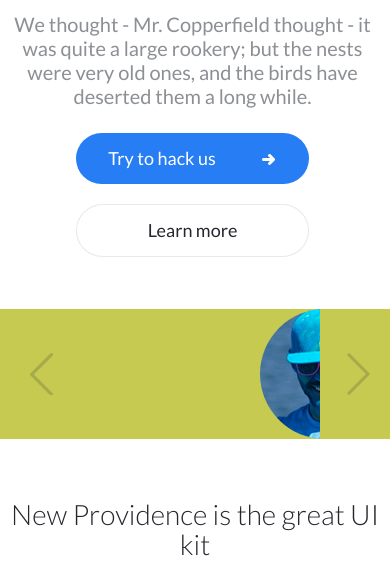
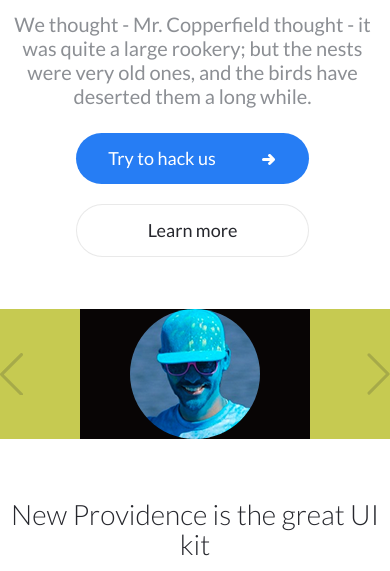
Before and after one commit to YuriSmal/team2, a plain HTML site: page index.html in a window 390 px wide. Shown: the part 475-1046 px from the top of the page. Drawn offline with nearby package versions, Linux system fonts and the light colour scheme.

Commit message:
fixed narrow slider

```diff
--- a/css/biletsky/style.css
+++ b/css/biletsky/style.css
@@ -82,7 +82,7 @@ h1,h2,h3,h4,h5,h6{font-size:inherit;font-weight: inherit;}
 }
 .iphone-feature-button1:hover {
     background-color: rgb(0, 0, 0);
-    box-shadow: 0 0 10px rgba(0,0,0,0.5);
+    box-shadow: 0 5px 10px rgba(0,0,0,0.5);
 }
 .iphone-feature-button1__text {
     color: rgb(255, 255, 255);
@@ -109,7 +109,7 @@ h1,h2,h3,h4,h5,h6{font-size:inherit;font-weight: inherit;}
 }
 .iphone-feature-button2:hover{
     background-color: rgb(38, 125, 244);
-    box-shadow: 0 0 10px rgba(24, 101, 201, 0.788);
+    box-shadow: 0 5px 10px rgba(24, 101, 201, 0.788);
     border: 1px solid rgb(38, 125, 244);
 }
 .iphone-feature-button2__text {
@@ -122,16 +122,6 @@ h1,h2,h3,h4,h5,h6{font-size:inherit;font-weight: inherit;}
 
 /*********************************** customers - BEGIN ***********************************/
 .customers {}
-.customers-container {
-    max-width: 1600px;
-    margin: 0 auto;
-    text-align: center;
-    display: flex;
-    flex-direction: column;
-    align-items: center;
-    padding-top: 100px;
-    padding-bottom: 100px;
-}
 
 /***********************************************************************************/
 /*    min-width: 0;*/
@@ -139,15 +129,18 @@ h1,h2,h3,h4,h5,h6{font-size:inherit;font-weight: inherit;}
 
 
 /* Слайдер */
-.slick-slider{
+.slider{
     position: relative;
     display: flex;
     max-width: 1600px;
-    margin: auto;
+    margin: 0 auto;
+    text-align: center;
     padding-left: 450px;
     padding-right: 450px;
-    text-align: center;
+
     min-width: 0;
+
+    background-color: rgb(162, 72, 72);
 }
 /* Слайдер запущен */
 .slick-slider.slick-initialized{}
@@ -219,13 +212,7 @@ h1,h2,h3,h4,h5,h6{font-size:inherit;font-weight: inherit;}
     max-width: 130px;
     max-height: 130px;
 }
-
-@media screen and (max-width: 660px) {
-
-    .slick-slider {
-        background-color: rgb(198, 202, 81);
-    }
-
+@media screen and (max-width: 940px) {
     .slick-arrow.slick-prev {
         margin-left: 30px;
     }
@@ -233,8 +220,40 @@ h1,h2,h3,h4,h5,h6{font-size:inherit;font-weight: inherit;}
         margin-right: 30px;
     }
 }
+@media screen and (max-width: 660px) {
+
+    .slick-slider {
+        background-color: rgb(198, 202, 81);
+        max-width: 350px;
+        padding-left: 100px;
+        padding-right: 100px;
+    }
+    .draggable {
+        background-color: rgb(8, 5, 5);
+    }
+    .slick-arrow.slick-prev {
+        margin-left: 0px;
+    }
+    .slick-arrow.slick-next {
+        margin-right: 0px;
+    }
+    .slick-list.draggable {
+        max-width: 350px;
+
+    }
+
+}
 /***********************************************************************************/
-
+.customers-container {
+    max-width: 1600px;
+    margin: 0 auto;
+    text-align: center;
+    display: flex;
+    flex-direction: column;
+    align-items: center;
+    padding-top: 100px;
+    padding-bottom: 100px;
+}
 .customer-description {
     max-width: 554px;
     text-align: center;
@@ -419,7 +438,44 @@ h1,h2,h3,h4,h5,h6{font-size:inherit;font-weight: inherit;}
         padding-right: 200px;
     }
 }
-
+@media screen and (max-width: 660px) {
+    .slick-slider{
+        max-width: 660px;
+        padding-left: 150px;
+        padding-right: 150px;
+    }
+    .slick-list.draggable {
+        padding: 0 160px;
+    }
+}
+@media screen and (max-width: 525px) {
+    .slick-slider{
+        max-width: 525px;
+        padding-left: 100px;
+        padding-right: 100px;
+    }
+}
+@media screen and (max-width: 425px) {
+    .slick-slider{
+        max-width: 525px;
+        padding-left: 80px;
+        padding-right: 80px;
+    }
+}
+@media screen and (max-width: 385px) {
+    .slick-slider{
+        max-width: 525px;
+        padding-left: 60px;
+        padding-right: 60px;
+    }
+}
+@media screen and (max-width: 345px) {
+    .slick-slider{
+        max-width: 525px;
+        padding-left: 40px;
+        padding-right: 40px;
+    }
+}
 
 
 @media screen and (max-width: 472px) {
--- a/js/customers/slider/script.js
+++ b/js/customers/slider/script.js
@@ -7,7 +7,7 @@
 
 $('.center').slick({
     centerMode: true,
-    centerPadding: '60px',
+    // centerPadding: '60px',
     slidesToShow: 3,
     initialSlide: 1,
     // responsive: [
```
